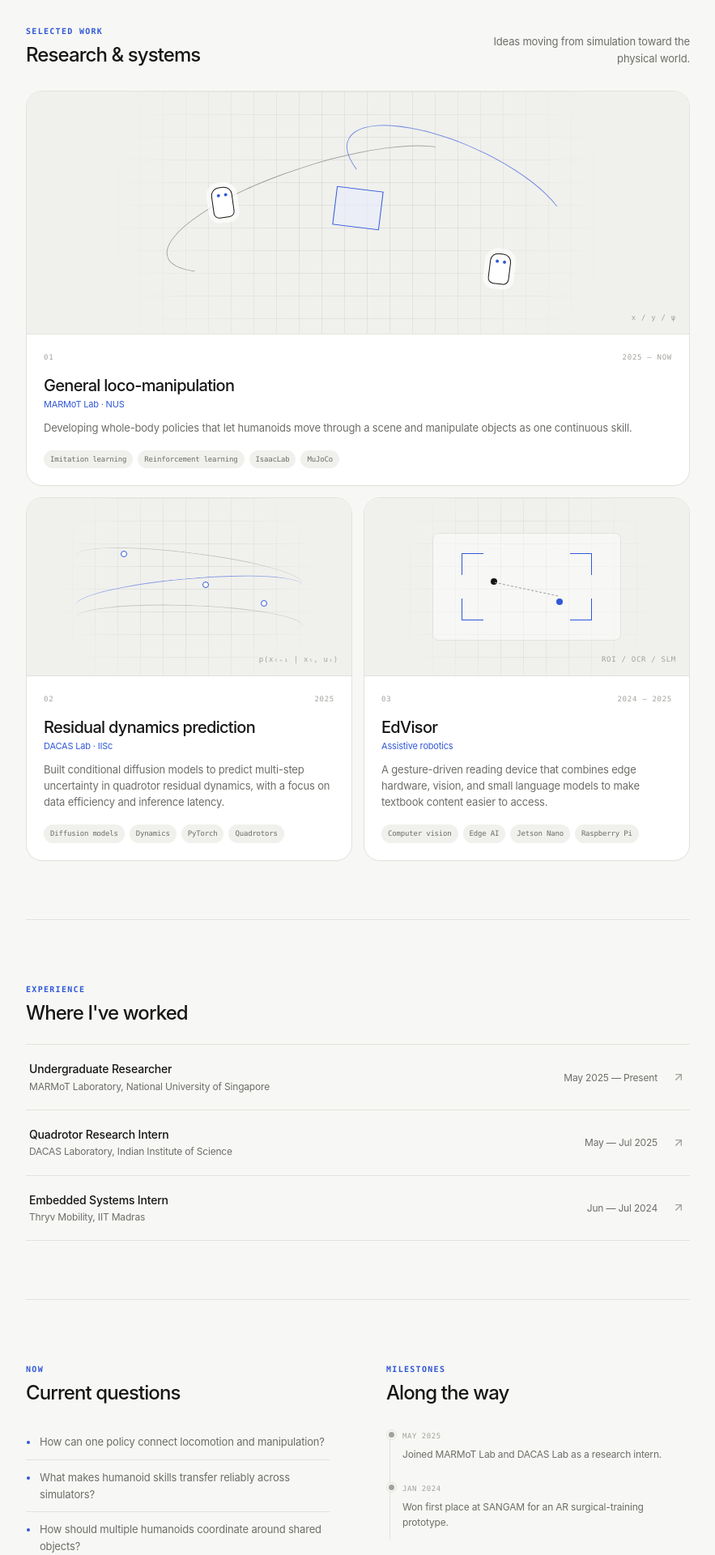
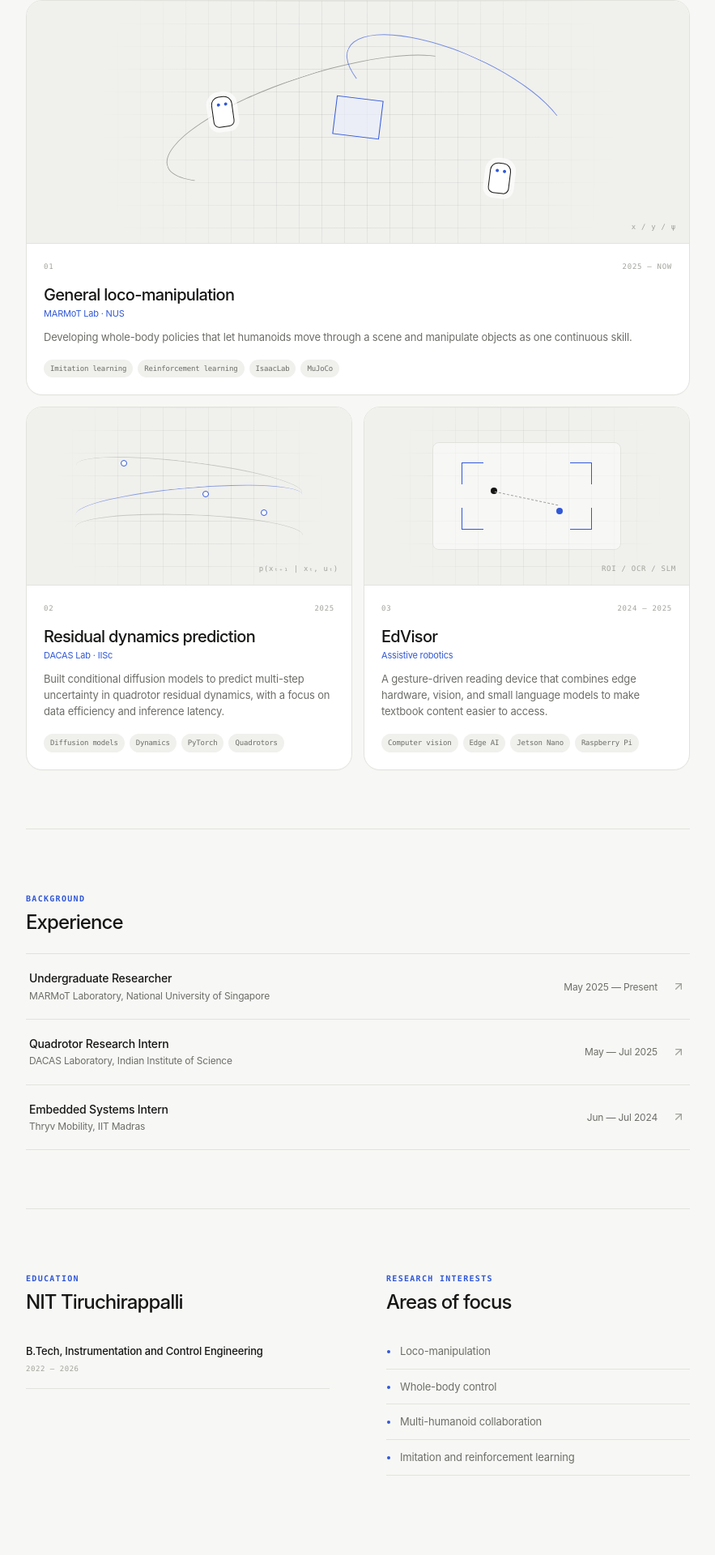
Before and after one commit to InclinedTaco/InclinedTaco.github.io, a Next.js app: page / in a window 1280 px wide. Shown: the part 856-2776 px from the top of the page at 81% size, without its empty margins (198-1081 px from the left). Built offline with nearby package versions, Linux system fonts and the light colour scheme.

Commit message:
Rewrite portfolio as academic homepage

```diff
--- a/app/data.ts
+++ b/app/data.ts
@@ -51,14 +51,3 @@ export const experience = [
     href: 'https://www.thryvmobility.com/',
   },
 ] as const
-
-export const milestones = [
-  {
-    date: 'May 2025',
-    text: 'Joined MARMoT Lab and DACAS Lab as a research intern.',
-  },
-  {
-    date: 'Jan 2024',
-    text: 'Won first place at SANGAM for an AR surgical-training prototype.',
-  },
-] as const
--- a/app/globals.css
+++ b/app/globals.css
@@ -623,14 +623,13 @@ nav a:hover::after {
   gap: 70px;
 }
 
-.question-list,
-.timeline {
+.focus-list {
   margin: 0;
   padding: 0;
   list-style: none;
 }
 
-.question-list li {
+.focus-list li {
   position: relative;
   padding: 11px 0 11px 17px;
   border-bottom: 1px solid var(--line);
@@ -638,7 +637,7 @@ nav a:hover::after {
   font-size: 13px;
 }
 
-.question-list li::before {
+.focus-list li::before {
   position: absolute;
   top: 20px;
   left: 1px;
@@ -649,50 +648,25 @@ nav a:hover::after {
   content: '';
 }
 
-.timeline {
-  position: relative;
+.profile-detail {
+  display: flex;
+  flex-direction: column;
+  gap: 4px;
+  padding: 11px 0 17px;
+  border-bottom: 1px solid var(--line);
 }
 
-.timeline::before {
-  position: absolute;
-  top: 8px;
-  bottom: 8px;
-  left: 4px;
-  width: 1px;
-  background: var(--line);
-  content: '';
+.profile-detail strong {
+  font-size: 13px;
+  font-weight: 520;
 }
 
-.timeline li {
-  position: relative;
-  padding: 0 0 19px 20px;
-}
-
-.timeline li::before {
-  position: absolute;
-  top: 7px;
-  left: 1px;
-  width: 7px;
-  height: 7px;
-  border: 2px solid var(--background);
-  border-radius: 50%;
-  background: var(--faint);
-  box-shadow: 0 0 0 1px var(--line);
-  content: '';
-}
-
-.timeline time {
+.profile-detail span {
   color: var(--faint);
   font-family: ui-monospace, SFMono-Regular, Menlo, monospace;
   font-size: 9px;
   letter-spacing: 0.06em;
   text-transform: uppercase;
-}
-
-.timeline p {
-  margin: 3px 0 0;
-  color: var(--muted);
-  font-size: 12px;
 }
 
 .closing-card {
@@ -737,6 +711,13 @@ nav a:hover::after {
   margin: 15px 0 0;
   color: var(--muted);
   font-size: 14px;
+}
+
+.closing-card p a {
+  color: var(--text);
+  text-decoration: underline;
+  text-decoration-color: var(--line);
+  text-underline-offset: 3px;
 }
 
 .primary-button,
--- a/app/layout.tsx
+++ b/app/layout.tsx
@@ -20,7 +20,7 @@ export const metadata: Metadata = {
   openGraph: {
     title: 'Shyam Charan — Robotics Researcher',
     description:
-      'Learning systems for robots that move, manipulate, and collaborate.',
+      'Research in loco-manipulation, robot learning, and multi-humanoid collaboration.',
     url: 'https://inclinedtaco.github.io',
     siteName: 'Shyam Charan',
     type: 'website',
@@ -37,7 +37,7 @@ export const metadata: Metadata = {
     card: 'summary_large_image',
     title: 'Shyam Charan — Robotics Researcher',
     description:
-      'Learning systems for robots that move, manipulate, and collaborate.',
+      'Research in loco-manipulation, robot learning, and multi-humanoid collaboration.',
     images: ['/og.png'],
   },
   robots: { index: true, follow: true },
--- a/app/page.tsx
+++ b/app/page.tsx
@@ -2,7 +2,7 @@
 
 import { ArrowUpRight, FileText, Github, Linkedin, Mail } from 'lucide-react'
 import { motion, useReducedMotion } from 'motion/react'
-import { experience, milestones, projects } from './data'
+import { experience, projects } from './data'
 import { ProjectVisual } from './project-visual'
 import { ThemeToggle } from './theme-toggle'
 
@@ -46,7 +46,7 @@ export default function Home() {
           </span>
         </a>
         <nav aria-label="Primary navigation">
-          <a href="#work">Work</a>
+          <a href="#work">Research</a>
           <a href="#experience">Experience</a>
           <a href="/shyamcharanCV.pdf" target="_blank">
             CV
@@ -64,16 +64,14 @@ export default function Home() {
       >
         <div className="status-line">
           <span className="status-dot" />
-          Research intern at MARMoT Lab · NUS
+          Research Intern · MARMoT Lab, NUS
         </div>
-        <h1>
-          Learning systems for robots that <em>move, manipulate,</em> and
-          collaborate.
-        </h1>
+        <h1>Shyam Charan Kesavamoorthi</h1>
         <p className="hero-copy">
-          I work at the intersection of robot learning and whole-body control,
-          building general-purpose humanoids that can perform complex tasks in
-          real environments.
+          I am a final-year undergraduate at NIT Tiruchirappalli and a Research
+          Intern at MARMoT Lab, National University of Singapore. My research
+          focuses on loco-manipulation, robot learning, and multi-humanoid
+          collaboration.
         </p>
         <div className="hero-links">
           <ExternalLink href="mailto:shyamcharan.nitt@gmail.com">
@@ -91,10 +89,9 @@ export default function Home() {
       <section id="work" className="section-block">
         <div className="section-heading">
           <div>
-            <span>Selected work</span>
-            <h2>Research &amp; systems</h2>
+            <span>Research</span>
+            <h2>Selected projects</h2>
           </div>
-          <p>Ideas moving from simulation toward the physical world.</p>
         </div>
 
         <div className="project-grid">
@@ -131,8 +128,8 @@ export default function Home() {
       <section id="experience" className="section-block">
         <div className="section-heading compact">
           <div>
-            <span>Experience</span>
-            <h2>Where I&apos;ve worked</h2>
+            <span>Background</span>
+            <h2>Experience</h2>
           </div>
         </div>
         <div className="experience-list">
@@ -159,41 +156,43 @@ export default function Home() {
         <div>
           <div className="section-heading compact">
             <div>
-              <span>Now</span>
-              <h2>Current questions</h2>
+              <span>Education</span>
+              <h2>NIT Tiruchirappalli</h2>
             </div>
           </div>
-          <ul className="question-list">
-            <li>How can one policy connect locomotion and manipulation?</li>
-            <li>What makes humanoid skills transfer reliably across simulators?</li>
-            <li>How should multiple humanoids coordinate around shared objects?</li>
-          </ul>
+          <div className="profile-detail">
+            <strong>B.Tech, Instrumentation and Control Engineering</strong>
+            <span>2022 — 2026</span>
+          </div>
         </div>
         <div>
           <div className="section-heading compact">
             <div>
-              <span>Milestones</span>
-              <h2>Along the way</h2>
+              <span>Research interests</span>
+              <h2>Areas of focus</h2>
             </div>
           </div>
-          <ol className="timeline">
-            {milestones.map((milestone) => (
-              <li key={milestone.date}>
-                <time>{milestone.date}</time>
-                <p>{milestone.text}</p>
-              </li>
-            ))}
-          </ol>
+          <ul className="focus-list">
+            <li>Loco-manipulation</li>
+            <li>Whole-body control</li>
+            <li>Multi-humanoid collaboration</li>
+            <li>Imitation and reinforcement learning</li>
+          </ul>
         </div>
       </section>
 
       <section className="closing-card">
-        <span className="closing-kicker">Let&apos;s build what moves next.</span>
-        <h2>Interested in robot learning, humanoids, or embodied AI?</h2>
-        <p>I&apos;m always happy to talk research, systems, and ambitious robots.</p>
+        <h2>Contact</h2>
+        <p>
+          For research discussions or collaboration, email me at{' '}
+          <a href="mailto:shyamcharan.nitt@gmail.com">
+            shyamcharan.nitt@gmail.com
+          </a>
+          .
+        </p>
         <div className="closing-actions">
           <a href="mailto:shyamcharan.nitt@gmail.com" className="primary-button">
-            Start a conversation <ArrowUpRight size={15} aria-hidden="true" />
+            Email <ArrowUpRight size={15} aria-hidden="true" />
           </a>
           <a href="/shyamcharanCV.pdf" target="_blank" className="text-button">
             <FileText size={15} aria-hidden="true" /> View CV
```
